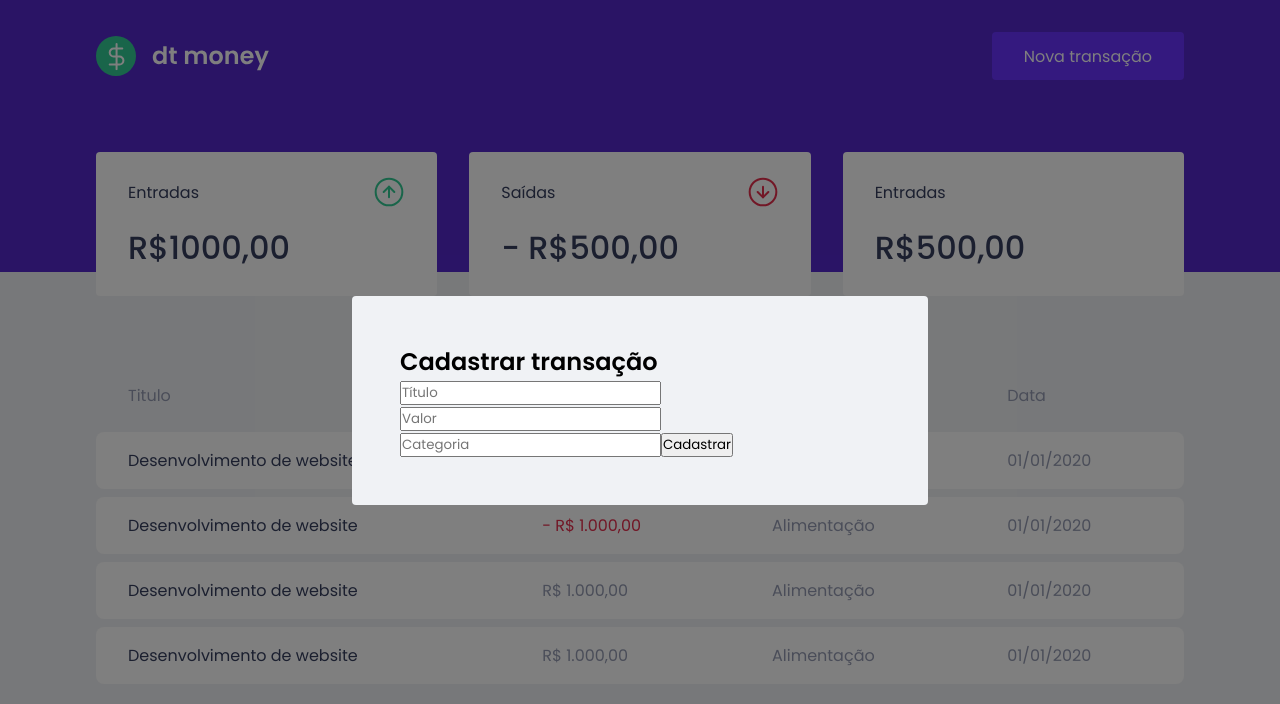
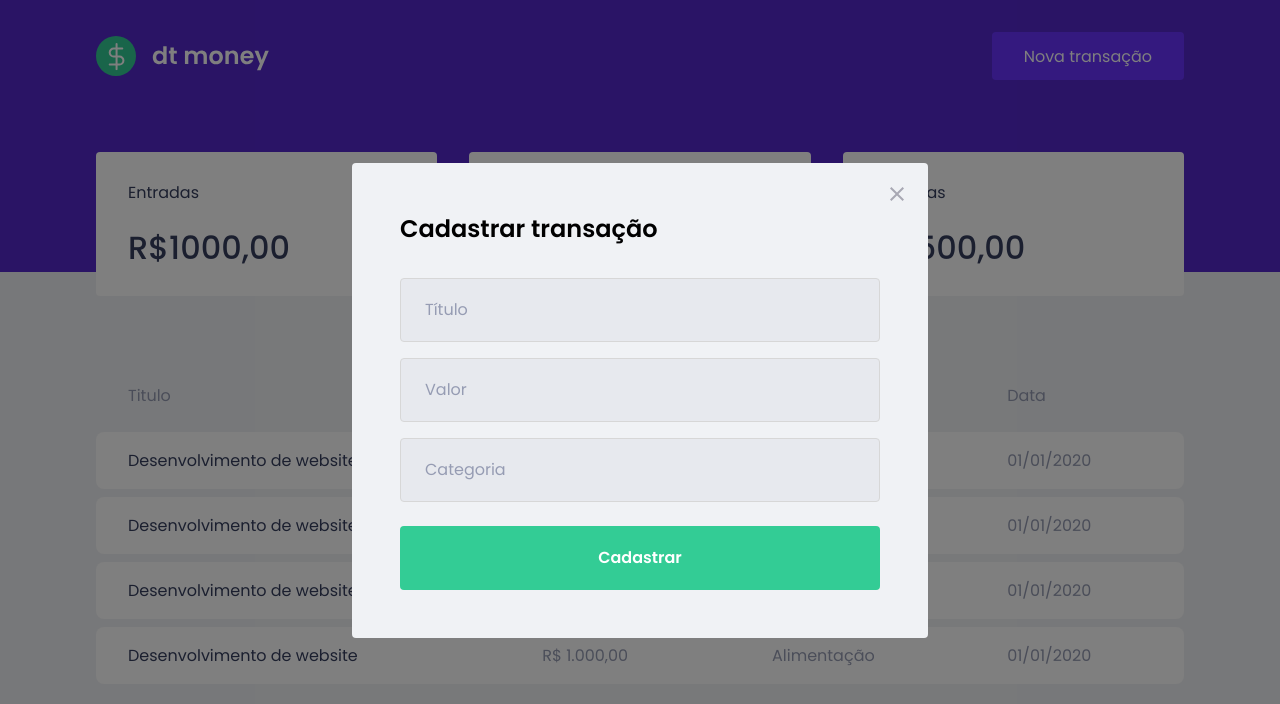
Before and after one commit to luizsmatos/dt-finances, a React (Create React App) app: page / in a window 1280 px wide. Both pictures are taken after a click on the button "Nova transação". Shown: the top 704 px of the page. Built offline with nearby package versions, Linux system fonts and the light colour scheme; no server answers.

Commit message:
style: Formulario de Nova transação no Modal

```diff
--- a/src/components/NewTransactionModal/index.tsx
+++ b/src/components/NewTransactionModal/index.tsx
@@ -1,12 +1,16 @@
 import Modal from 'react-modal';
 import { Container } from './styles';
+import closeImg from '../../assets/close.svg';
 
 interface NewTransactionModalProps {
   isOpen: boolean;
   onRequestClose: () => void;
 }
 
-export function NewTransactionModal({isOpen, onRequestClose}: NewTransactionModalProps) {
+export function NewTransactionModal({
+  isOpen,
+  onRequestClose,
+}: NewTransactionModalProps) {
   return (
     <Modal
       isOpen={isOpen}
@@ -14,17 +18,20 @@
       overlayClassName="react-modal-overlay"
       className="react-modal-content"
     >
+      <button
+        type="button"
+        onClick={onRequestClose}
+        className="react-modal-close"
+      >
+        <img src={closeImg} alt="Fechar Modal" />
+      </button>
       <Container>
         <h2>Cadastrar transação</h2>
         <input type="text" placeholder="Título" />
         <input type="number" placeholder="Valor" />
         <input type="text" placeholder="Categoria" />
-        <button type="submit">
-          Cadastrar
-        </button>
-
+        <button type="submit">Cadastrar</button>
       </Container>
-
     </Modal>
   );
 }
--- a/src/components/NewTransactionModal/styles.ts
+++ b/src/components/NewTransactionModal/styles.ts
@@ -1,2 +1,52 @@
 import styled from 'styled-components';
-export const Container = styled.form``;
+export const Container = styled.form`
+  h2 {
+    color: va(--text-title);
+    font-size: 1.5rem;
+    margin-bottom: 2rem;
+  }
+
+  input {
+    width: 100%;
+    padding: 0 1.5rem;
+    height: 4rem;
+    border-radius: 0.25rem;
+
+    border: 1px solid #d7d7d7;
+    background: #e7e9ee;
+
+    font-weight: 400;
+    font-size: 1rem;
+
+
+    &::placeholder{
+      color: var(--text-body);
+    }
+
+    & + input {
+      margin-top: 1rem;
+    }
+  }
+
+  button[type="submit"] {
+    width: 100%;
+    padding: 0 1.5rem;
+    height: 4rem;
+    border-radius: 0.25rem;
+
+    border: 0;
+    background: var(--green);
+
+    font-size: 1rem;
+    font-weight: 600;
+
+    color: #fff;
+    margin-top: 1.5rem;
+
+    transition: filter 0.2s;
+
+    &:hover {
+      filter: brightness(0.9);
+    }
+  }
+`;
--- a/src/styles/global.ts
+++ b/src/styles/global.ts
@@ -74,4 +74,18 @@
     position: relative;
     border-radius: 0.25rem;
   }
+
+  .react-modal-close {
+    position: absolute;
+    top: 1.5rem;
+    right: 1.5rem;
+    border: 0;
+    background: transparent;
+
+    transition: filter 0.2s;
+
+    &:hover {
+      filter: brightness(0.8);
+    }
+  }
 `;
```
